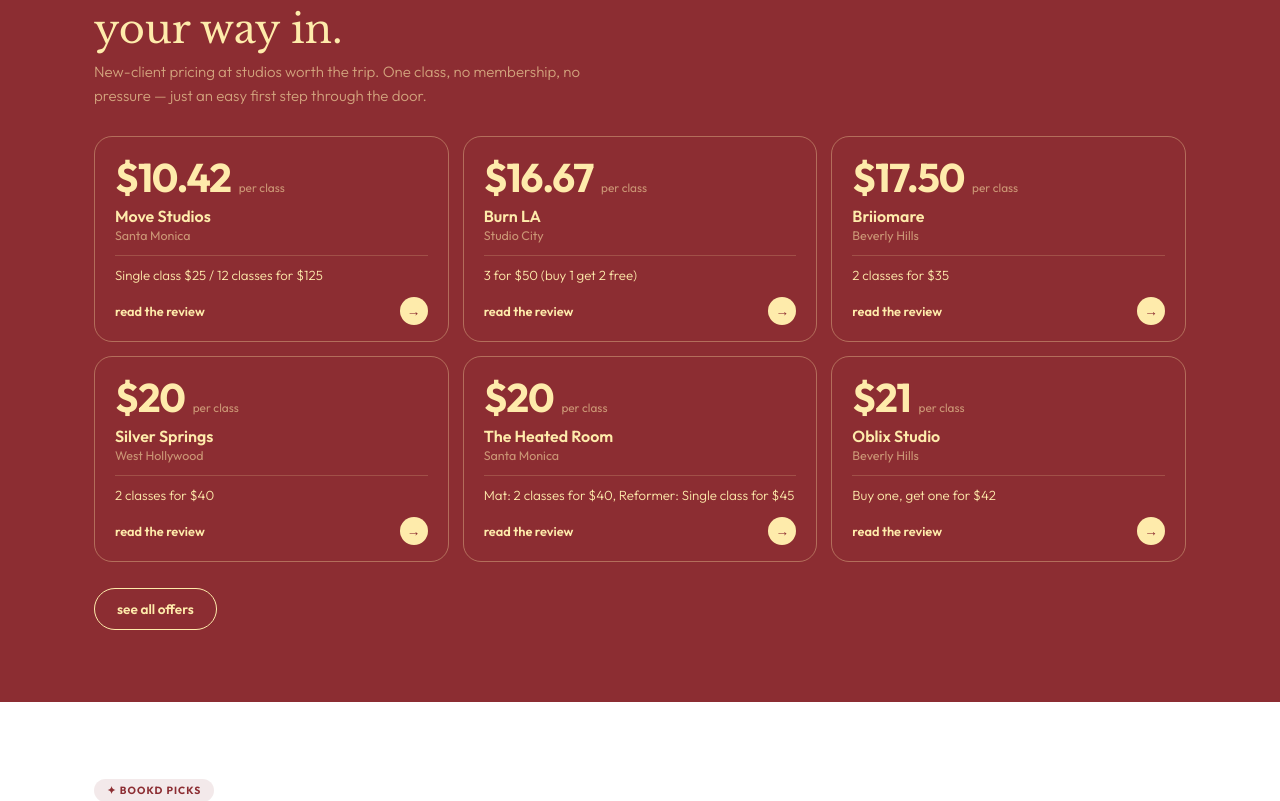
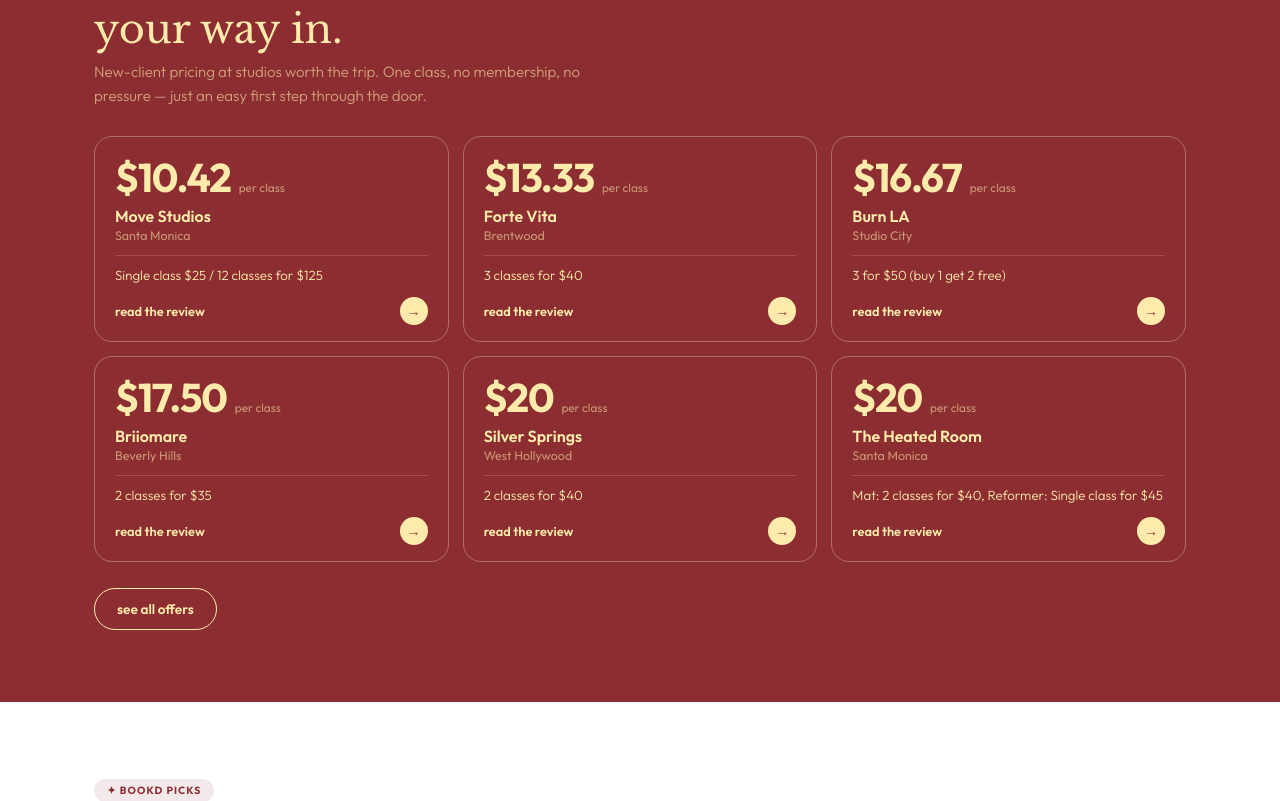
Before and after one commit to bookdwithus-coder/bookd, a React (Vite) app: page / in a window 1280 px wide. Shown: the part 960-1761 px from the top of the page. Built offline with nearby package versions, Linux system fonts and the light colour scheme.

Commit message:
Forte Vita with TikTok

```diff
--- a/src/App.jsx
+++ b/src/App.jsx
@@ -377,6 +377,26 @@
     },
     videoId: null, tiktokId: "7621437235459607838", color: "#B8C8B8",
   },
+  {
+    id: "s18", introPricePerClass: 13.33, dateAdded: "2026-07-26", name: "Forte Vita", neighborhood: "Brentwood", address: "912 S Barrington Ave, Los Angeles, CA",
+    zip: "90049", classTypes: ["Controlled Sculpt", "Power Sculpt", "Flow Sculpt"],
+    dropInPrice: "$34", priceTier: "$$", introOffer: "3 classes for $40",
+    bookingUrl: "https://www.fortevita.co/schedule", instagram: "@fortevita.co",
+    tags: { level: "All Levels" }, parkingType: "Street Parking", parkingEase: "Tricky",
+    goodToKnow: ["Heated studio at 90-95 degrees - come hydrated", "Mats and towels provided, but no showers - plan accordingly", "Malou Coffee is directly below the studio, Lalaland is just down the street", "They host puppy yoga events with Pawsitive Beginnings rescue", "The studio is upstairs, not street level - look for the entrance on Barrington", "18+ only (16-17 with parental consent)"],
+    bestFor: "Anyone in Brentwood who wants a heated, strength-focused sculpt class with three distinct formats to choose from and a post-class coffee stop literally downstairs.",
+    rating: 4.1, ratings: { aesthetic: 3, music: 4, cleanliness: 5, difficulty: 4.5 },
+    reviewCount: 0,
+    gallery: [],
+    heroReview: "Such a cute upstairs studio on the corner of San Vicente and Barrington. We love that it sits above the chaos - you walk up and into this sun-drenched heated space that immediately feels intentional. The class was seriously challenging and the three different formats mean you can switch up your workout depending on what your body needs that day.",
+    sections: {
+      space: "Forte Vita is tucked upstairs on the corner of San Vicente and Barrington, above Malou Coffee. The fact that it's not street level is part of the charm - you walk up and into this sun-drenched, heated space that feels separate from everything below. The aesthetic is clean and simple, nothing over the top in terms of decor, but the natural light and warm glow from the heating create a really nice atmosphere. They provide mats and towels, but heads up - no showers, so plan accordingly.",
+      classExperience: "They offer three formats and each one hits differently. Controlled Sculpt is slow, precise, Pilates-inspired deep burn. Power Sculpt layers in strength training and low-impact cardio for more intensity. Flow Sculpt focuses on mobility and recovery through breath-driven movement. We found the difficulty genuinely challenging - a 4.5 - and the heated room at 90-95 degrees means you're sweating almost immediately. The combination of heat and strength work is no joke.",
+      vibe: "Founded by two best friends, and you can feel that personal energy in the studio. It's warm, welcoming, and the kind of place where the instructors know your name. They also host puppy yoga events in partnership with Pawsitive Beginnings, a local rescue - you get 30-45 minutes of guided yoga followed by puppy playtime. The name Forte Vita translates to 'strong life' from Latin and Italian, and the method reflects that - it's about building sustainable strength over time.",
+      knowBeforeYouGo: "Drop-in is $34. The intro offer is 3 classes for $40 which is an incredible deal to try all three formats. Parking in Brentwood is tricky - your best bet is a meter or neighborhood street parking with a short walk. Malou Coffee is directly below the studio for your post-class fix, and Lalaland is just down the street. The studio is 18+ only, with 16-17 year olds welcome with signed parental consent."
+    },
+    videoId: null, tiktokId: "7573147771595689246", color: "#C8C0B0",
+  },
 ];
 
 // Auto-populate neighborhoods from studio data
```
